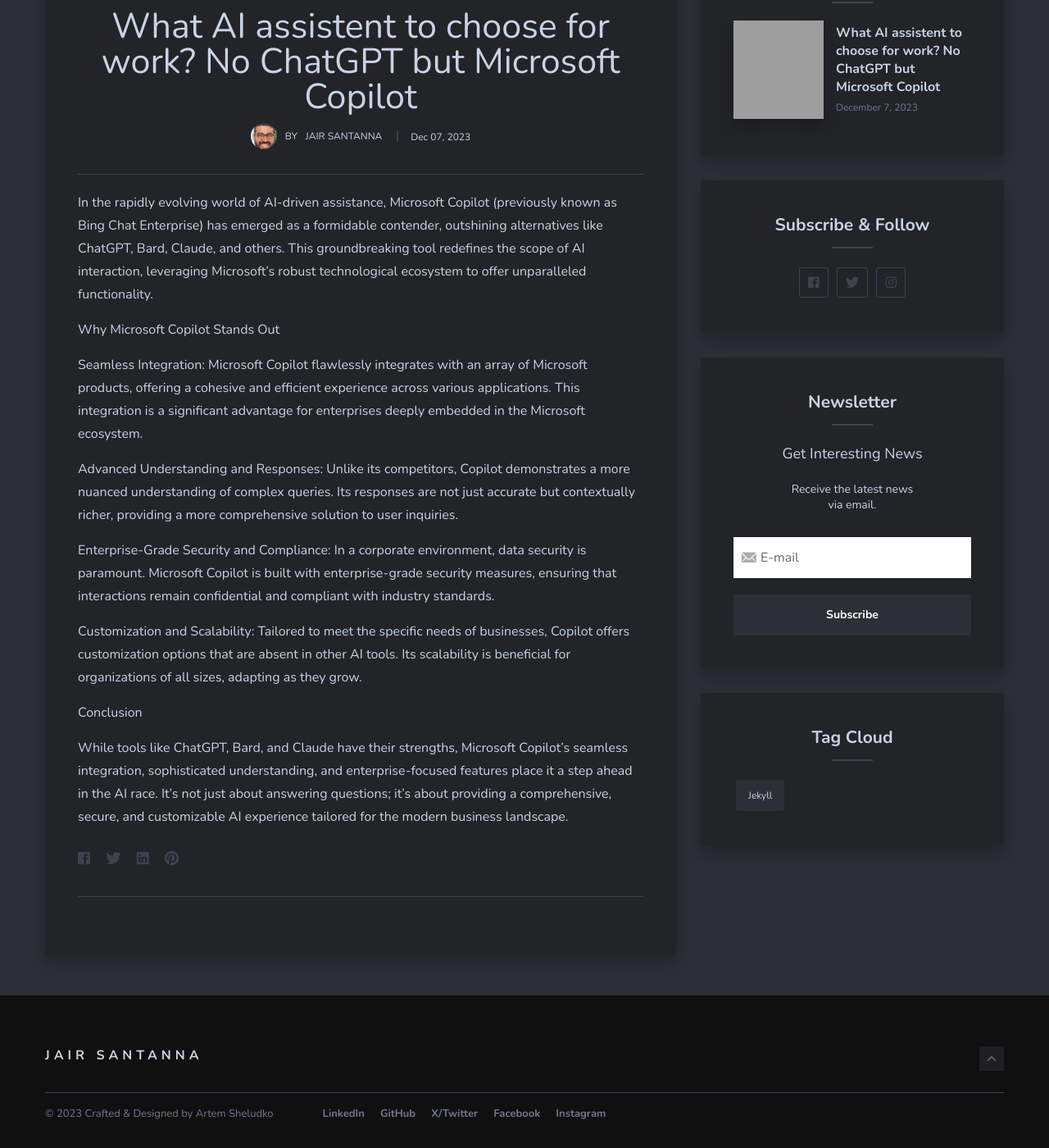
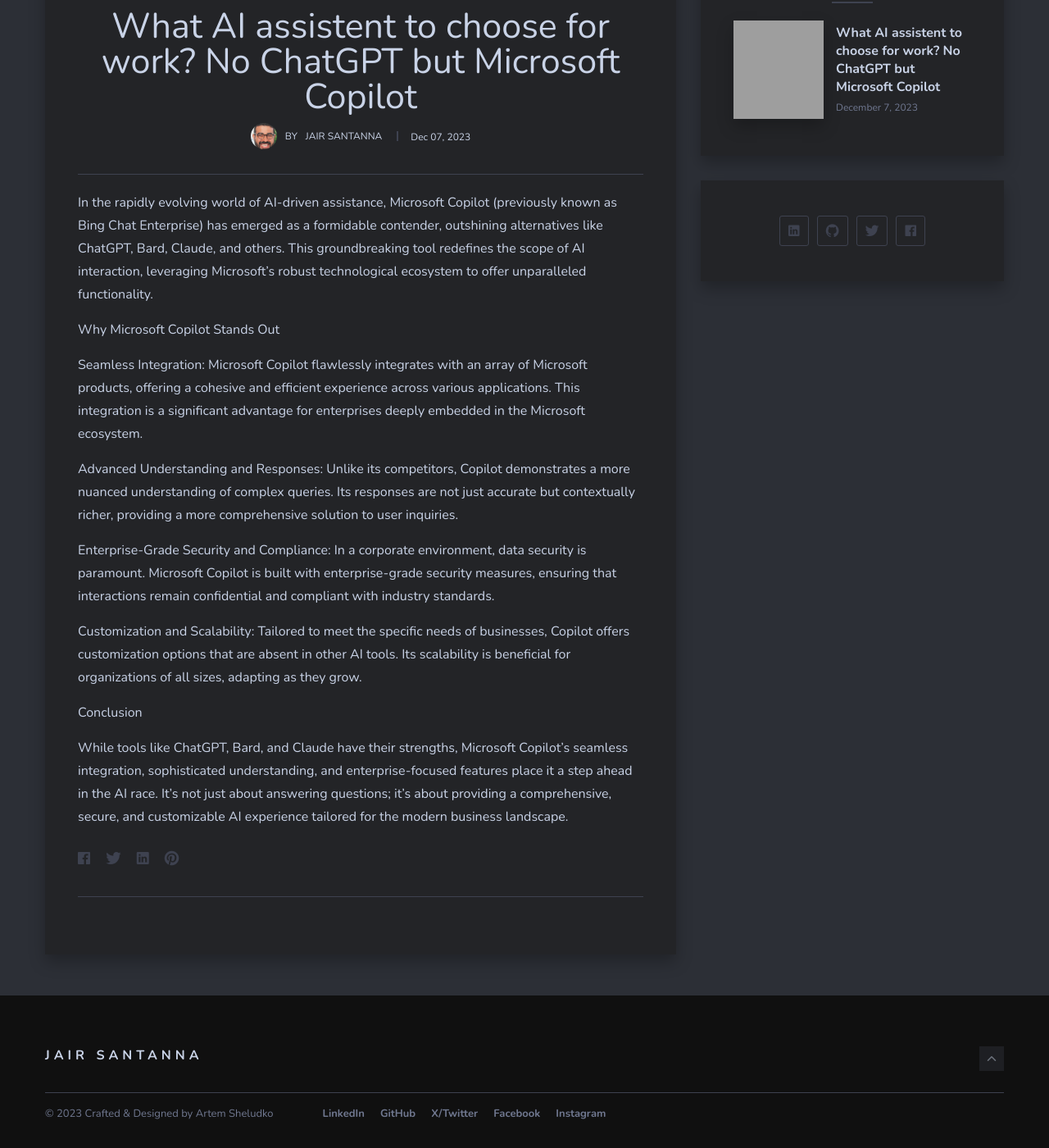
Before and after one commit to jjsantanna/jjsantanna.github.io, a Jekyll site: the page built from _posts/2023-12-07-the-first-post.md, in a window 1280 px wide and 1400 px high, scrolled down 804 px. Shown: the whole window at 82% size. Built offline with Jekyll 4.4.1, drawn with Linux system fonts in a browser that asks for light colours; nearby versions of some CDN libraries; comment, search, counter and statistics services are not loaded; grey boxes are pictures that could not be loaded.

Commit message:
fixing stuff

```diff
--- a/_includes/loader.html
+++ /dev/null
@@ -1,5 +0,0 @@
-<div class="preloader">
-  <div class="loader">
-    <span>Loading</span>
-  </div>
-</div> <!-- /.loader -->
--- a/_includes/sidebar.html
+++ b/_includes/sidebar.html
@@ -24,52 +24,28 @@
   {% endif %}
 
   <div class="widget widget-social">
-    <h3 class="widget-title">Subscribe & Follow</h3>
     <ul class="social-profiles list-reset">
-      {% if site.facebook %}
+
+      <li class="social-profiles-item">
+        <a href="{{ site.linkedin}}" class="social-profiles-link"><i class="ion ion-logo-linkedin"></i></a>
+      </li>
+
+      <li class="social-profiles-item">
+        <a href="{{ site.github}}" class="social-profiles-link"><i class="ion ion-logo-github"></i></a>
+      </li>
+
+      <li class="social-profiles-item">
+        <a href="{{ site.twitter }}" class="social-profiles-link"><i class="ion ion-logo-twitter"></i></a>
+      </li>
+
       <li class="social-profiles-item">
         <a href="{{ site.facebook }}" class="social-profiles-link"><i class="ion ion-logo-facebook"></i></a>
       </li>
-      {% else %} {% endif %}
 
-       {% if site.twitter %}
-      <li class="social-profiles-item">
-        <a href="{{ site.twitter }}" class="social-profiles-link"><i class="ion ion-logo-twitter"></i></a>
-      </li>
-      {% else %} {% endif %}
-
-      {% if site.instagram %}
-      <li class="social-profiles-item">
-        <a href="{{ site.instagram }}" class="social-profiles-link"><i class="ion ion-logo-instagram"></i></a>
-      </li>
-      {% else %} {% endif %}
-
-      {% if site.pinterest %}
-      <li class="social-profiles-item">
-        <a href="{{ site.pinterest }}" class="social-profiles-link"><i class="ion ion-logo-pinterest"></i></a>
-      </li>
-      {% else %} {% endif %}
     </ul>
   </div>
 
-  <div class="widget widget-newsletter">
-    <h3 class="widget-title">Newsletter</h3>
-    <div class="newsletter-subtitle">Get Interesting News</div>
-    <div class="newsletter-text">Receive the latest news via email.</div>
-    <form class="c-newsletter-form validate" action="{% if site.mailchimp %}//{{site.mailchimp}}{% else %}#{% endif %}" method="POST"
-      id="mc-embedded-subscribe-form" name="mc-embedded-subscribe-form" target="_blank" novalidate>
-      <div class="newsletter-group">
-        <div class="newsletter-group-top">
-          <label class="screen-reader-text" for="mce-EMAIL">Email address</label>
-          <i class="email-icon ion ion-ios-mail"></i>
-          <input class="newsletter-email required email" id="mce-EMAIL" type="text" name="EMAIL" placeholder="E-mail">
-        </div>
-        <input class="newsletter-button" id="mc-embedded-subscribe" type="submit" name="subscribe" value="Subscribe">
-      </div>
-    </form>
-  </div>
-
-  {% if site.instafeed == true %}
+<!--   {% if site.instafeed == true %}
   <div class="widget widget-instagram">
     <h3 class="widget-title">Instagram</h3>
     <div class="instagram-box">
@@ -77,9 +53,9 @@
       <a class="instagram-prof" href="#">&#64;UserName</a>
     </div>
   </div>
-  {% endif %}
+  {% endif %} -->
 
-  <div class="widget widget-tags">
+<!--   <div class="widget widget-tags">
     <h3 class="widget-title">Tag Cloud</h3>
     {% capture site_tags %}{% for tag in site.tags %}{{ tag | first }}{% unless forloop.last %},{% endunless %}{% endfor %}{%
     endcapture %} {% assign tag_words = site_tags | split:',' | sort %}
@@ -90,6 +66,6 @@
       {% endunless %}
     {% endfor %}
     </ul>
-  </div>
+  </div> -->
 
 </aside> <!-- /.sidebar -->
```
